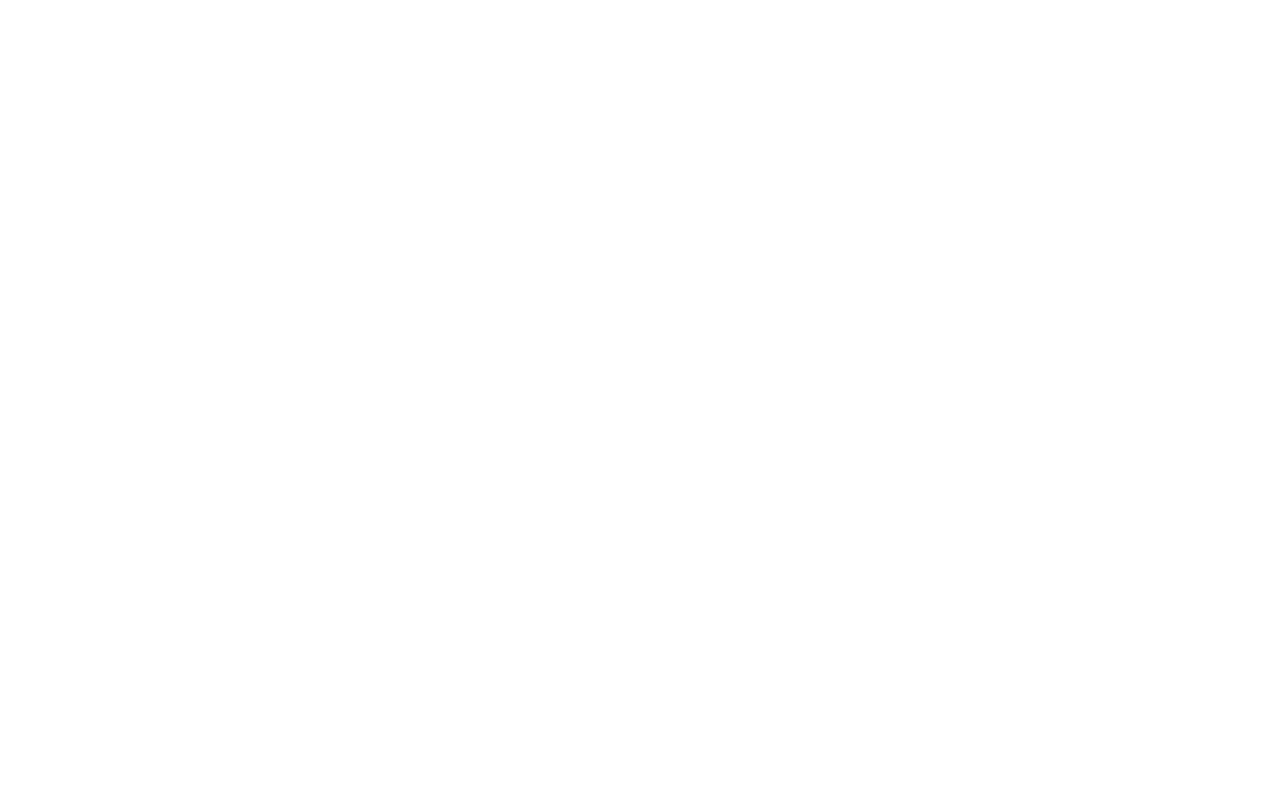
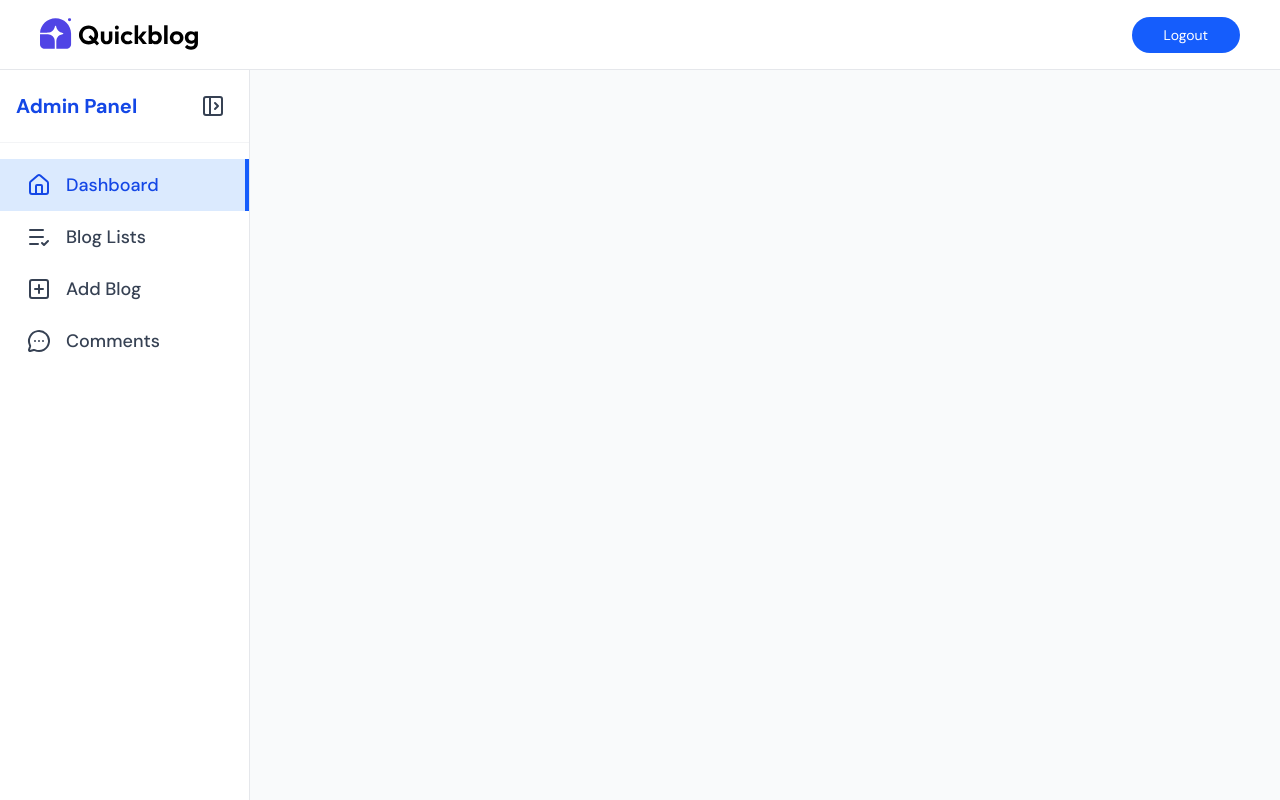
Before and after one commit to krishkumar4400/11-Blog-App, a React (Vite) app in the folder Frontend/: page /admin in a window 1280 px wide. Before the commit this address had no page. Built offline with nearby package versions, Linux system fonts and the light colour scheme.

Commit message:
Admin panel page

```diff
--- a/Frontend/src/App.jsx
+++ b/Frontend/src/App.jsx
@@ -2,7 +2,12 @@
 import {Routes, Route} from 'react-router-dom';
 import Home from './pages/Home.jsx';
 import BlogPage from './pages/BlogPage.jsx';
-import Login from './pages/Login.jsx';
+import Dashboard from './pages/Admin/Dashboard.jsx';
+import AddBlogs from './pages/Admin/AddBlogs.jsx';
+import ListBlog from './pages/Admin/ListBlog.jsx';
+import Comments from './pages/Admin/Comments.jsx';
+import Layout from './pages/Admin/Layout.jsx';
+import Login from './components/Admin/Login.jsx';
 
 const App = () => {
 
@@ -20,7 +25,12 @@
       <Routes>
         <Route path='/' element={<Home/>}/>
         <Route path='/blog/:id' element={<BlogPage/>}/>
-        <Route path='/login' element={<Login/>} />
+        <Route path='/admin' element={true ? <Layout/> : <Login/>}>
+          <Route index element={<Dashboard/>} />
+          <Route path='addblog' element={<AddBlogs/>} />
+          <Route path='listblog' element={<ListBlog/>} />
+          <Route path='comments' element={<Comments/>} />
+        </Route>
       </Routes>
     </div>
   )
--- /dev/null
+++ b/Frontend/src/components/Admin/Login.jsx
@@ -0,0 +1,59 @@
+import React, { useState } from 'react'
+
+const Login = () => {
+    const [email, setEmail] = useState('');
+    const [password, setPassword] = useState('');
+
+    const handleSubmit = async(e) => {
+        e.preventDefault();
+        try {
+            console.log(email, password);
+        } catch (error) {
+            console.log(error.message);
+        }
+    }
+
+    const resetPasswordHandler = () => {
+        console.log("Reset password");
+    }
+
+  return (
+    <div className="flex items-center justify-center h-screen">
+      <div className="w-full max-w-sm p-7 max-md:m-6 border border-blue-200 shadow-xl shadow-blue-300/40 rounded-lg">
+        <div className="flex flex-col items-center justify-center">
+          <div className="w-full py-6 text-center">
+            <h1 className="text-3xl font-bold">
+              <span className="text-blue-600">Admin </span>Login
+            </h1>
+            <p className="font-light text-gray-500">
+              Enter your credentials to access the admin panel
+            </p>
+          </div>
+
+          <form onSubmit={handleSubmit} className='w-full sm:max-w-md'>
+            <input
+            onChange={(e) => setEmail(e.target.value)}
+            value={email}
+              type="email"
+              placeholder="Email id"
+              required
+              className="outline-0 border border-gray-400 w-full rounded-full px-4 py-2 text-slate-800 my-2"
+            />
+            <input
+            onChange={(e) => setPassword(e.target.value)}
+            value={password}
+              type="password"
+              placeholder="Password"
+              required
+              className="outline-0 border border-gray-400 w-full rounded-full px-4 py-2 text-slate-800 my-2"
+            />
+            <button type='submit' className='bg-blue-600 text-white text-center py-2 rounded-full w-full font-semibold hover:scale-102 active:scale-98 transition-all duration-150 my-2'>Login</button>
+            <p onClick={resetPasswordHandler} className='text-cyan-700 underline text-sm font-medium cursor-pointer my-2 text-center'>Forgot password</p>
+          </form>
+        </div>
+      </div>
+    </div>
+  );
+}
+
+export default Login
--- a/Frontend/src/pages/Admin.jsx
+++ b/Frontend/src/components/Admin/Navbar.jsx
@@ -1,6 +1,6 @@
 import React from 'react'
 
-const Admin = () => {
+const Navbar = () => {
   return (
     <div>
 
@@ -8,4 +8,4 @@
   )
 }
 
-export default Admin
+export default Navbar
--- /dev/null
+++ b/Frontend/src/components/Admin/Sidebar.jsx
@@ -0,0 +1,86 @@
+import {
+  Home,
+  ListCheck,
+  MessageCircleMore,
+  PlusSquare,
+  PanelLeftOpen,
+  PanelRightOpen,
+} from "lucide-react";
+import { NavLink } from "react-router-dom";
+
+const Sidebar = ({ collapsed, setCollapsed }) => {
+  return (
+    <div className="flex flex-col min-h-full relative">
+      {/* Header / Title */}
+      <div className="flex items-center justify-between p-4 border-b border-gray-100">
+        {!collapsed && (
+          <p className="font-bold text-xl text-blue-700 hidden md:block">
+            Admin Panel
+          </p>
+        )}
+        <button
+          onClick={() => setCollapsed(!collapsed)}
+          className="p-2 rounded-md hover:bg-gray-100 transition"
+        >
+          {collapsed ? (
+            <PanelRightOpen size={24} className="text-gray-700" />
+          ) : (
+            <PanelLeftOpen size={24} className="text-gray-700" />
+          )}
+        </button>
+      </div>
+
+      {/* Menu Links */}
+      <nav className="flex flex-col mt-4">
+        <SidebarLink
+          to="/admin"
+          icon={<Home size={24} />}
+          label="Dashboard"
+          collapsed={collapsed}
+        />
+        <SidebarLink
+          to="/admin/listblog"
+          icon={<ListCheck size={24} />}
+          label="Blog Lists"
+          collapsed={collapsed}
+        />
+        <SidebarLink
+          to="/admin/addblog"
+          icon={<PlusSquare size={24} />}
+          label="Add Blog"
+          collapsed={collapsed}
+        />
+        <SidebarLink
+          to="/admin/comments"
+          icon={<MessageCircleMore size={24} />}
+          label="Comments"
+          collapsed={collapsed}
+        />
+      </nav>
+    </div>
+  );
+};
+
+/* 🔗 SidebarLink Subcomponent */
+const SidebarLink = ({ to, icon, label, collapsed }) => {
+  return (
+    <NavLink
+      to={to}
+      end
+      className={({ isActive }) =>
+        `flex items-center gap-3 p-3 md:px-6 cursor-pointer transition-all duration-150 ${
+          isActive
+            ? "bg-blue-100 text-blue-700 font-semibold border-r-[4px] border-blue-600"
+            : "text-gray-700 hover:bg-gray-100"
+        }`
+      }
+    >
+      <div className="min-w-[30px] flex justify-center">{icon}</div>
+      {!collapsed && (
+        <p className="hidden md:inline-block text-lg font-medium">{label}</p>
+      )}
+    </NavLink>
+  );
+};
+
+export default Sidebar;
--- /dev/null
+++ b/Frontend/src/pages/Admin/Dashboard.jsx
@@ -0,0 +1,11 @@
+import React from 'react'
+
+const Dashboard = () => {
+  return (
+    <div>
+
+    </div>
+  )
+}
+
+export default Dashboard
--- /dev/null
+++ b/Frontend/src/pages/Admin/Layout.jsx
@@ -0,0 +1,115 @@
+import { Outlet, useNavigate } from "react-router-dom";
+import { assets } from "../../assets/assets.js";
+import Sidebar from "../../components/Admin/Sidebar.jsx";
+import { useEffect, useRef, useState } from "react";
+
+const Layout = () => {
+  const navigate = useNavigate();
+  const logout = () => navigate("/");
+
+  const [width, setWidth] = useState(250); // initial sidebar width
+  const [isResizing, setIsResizing] = useState(false);
+  const [collapsed, setCollapsed] = useState(false); // sidebar collapse toggle
+  const sidebarRef = useRef(null);
+
+  const startResizing = (e) => {
+    e.preventDefault();
+    setIsResizing(true);
+    document.body.style.userSelect = "none";
+    document.body.style.cursor = "col-resize";
+  };
+
+  const stopResizing = () => {
+    setIsResizing(false);
+    document.body.style.userSelect = "auto";
+    document.body.style.cursor = "default";
+  };
+
+  const resize = (event) => {
+    if (isResizing && !collapsed) {
+      const newWidth = event.clientX;
+      if (newWidth > 150 && newWidth < 450) {
+        setWidth(newWidth);
+      }
+    }
+  };
+
+  // Allow resizing using mouse
+  useEffect(() => {
+    window.addEventListener("mousemove", resize);
+    window.addEventListener("mouseup", stopResizing);
+    return () => {
+      window.removeEventListener("mousemove", resize);
+      window.removeEventListener("mouseup", stopResizing);
+    };
+  });
+
+  useEffect(() => {
+    const savedWidth = localStorage.getItem("sidebarWidth");
+    const savedCollapsed = localStorage.getItem("sidebarCollapsed") === "true";
+    if (savedWidth) setWidth(Number(savedWidth));
+    setCollapsed(savedCollapsed);
+  }, []);
+
+  useEffect(() => {
+    localStorage.setItem("sidebarWidth", width);
+    localStorage.setItem("sidebarCollapsed", collapsed);
+  }, [width, collapsed]);
+
+
+  return (
+    <>
+      {/* ---------- Top Navbar ---------- */}
+      <div className="flex items-center justify-between px-5 py-3 h-[70px] sm:px-10 border-b border-gray-200 bg-white shadow-sm">
+        <img
+          src={assets.logo}
+          onClick={() => navigate("/")}
+          className="w-28 sm:w-40 cursor-pointer"
+          alt="Logo"
+        />
+        <button
+          className="text-sm px-8 py-2 bg-blue-600 text-white rounded-full hover:bg-blue-700 transition-all duration-200"
+          onClick={logout}
+        >
+          Logout
+        </button>
+      </div>
+
+      {/* ---------- Main Layout ---------- */}
+      <div className="flex h-[calc(100vh-70px)]">
+        {/* Sidebar */}
+        <div
+          ref={sidebarRef}
+          className={`relative bg-white border-r border-gray-200 transition-all duration-200 ease-linear flex flex-col ${
+            collapsed ? "w-[80px]" : ""
+          }`}
+          style={{
+            width: collapsed ? "80px" : `${width}px`,
+            minWidth: "80px",
+            maxWidth: "450px",
+          }}
+        >
+          {/* Sidebar component */}
+          <Sidebar collapsed={collapsed} setCollapsed={setCollapsed} />
+
+          {/* Resizer Handle */}
+          {!collapsed && (
+            <div
+              onMouseDown={startResizing}
+              className={`absolute top-0 right-0 w-2 h-full cursor-col-resize ${
+                isResizing ? "bg-blue-300" : "hover:bg-blue-200"
+              }`}
+            ></div>
+          )}
+        </div>
+
+        {/* Main Content */}
+        <div className="flex-1 overflow-y-auto p-6 bg-gray-50">
+          <Outlet />
+        </div>
+      </div>
+    </>
+  );
+};
+
+export default Layout;
--- a/Frontend/src/pages/Login.jsx
+++ b/Frontend/src/pages/Admin/ListBlog.jsx
@@ -1,6 +1,6 @@
 import React from 'react'
 
-const Login = () => {
+const ListBlog = () => {
   return (
     <div>
 
@@ -8,4 +8,4 @@
   )
 }
 
-export default Login
+export default ListBlog
```
Also changed, not shown: Frontend/src/pages/Admin/AddBlogs.jsx (renamed from Frontend/src/pages/AddBlogs.jsx), Frontend/src/pages/Admin/Comments.jsx (renamed from Frontend/src/pages/Comments.jsx), Frontend/src/pages/Dashboard.jsx (deleted).
